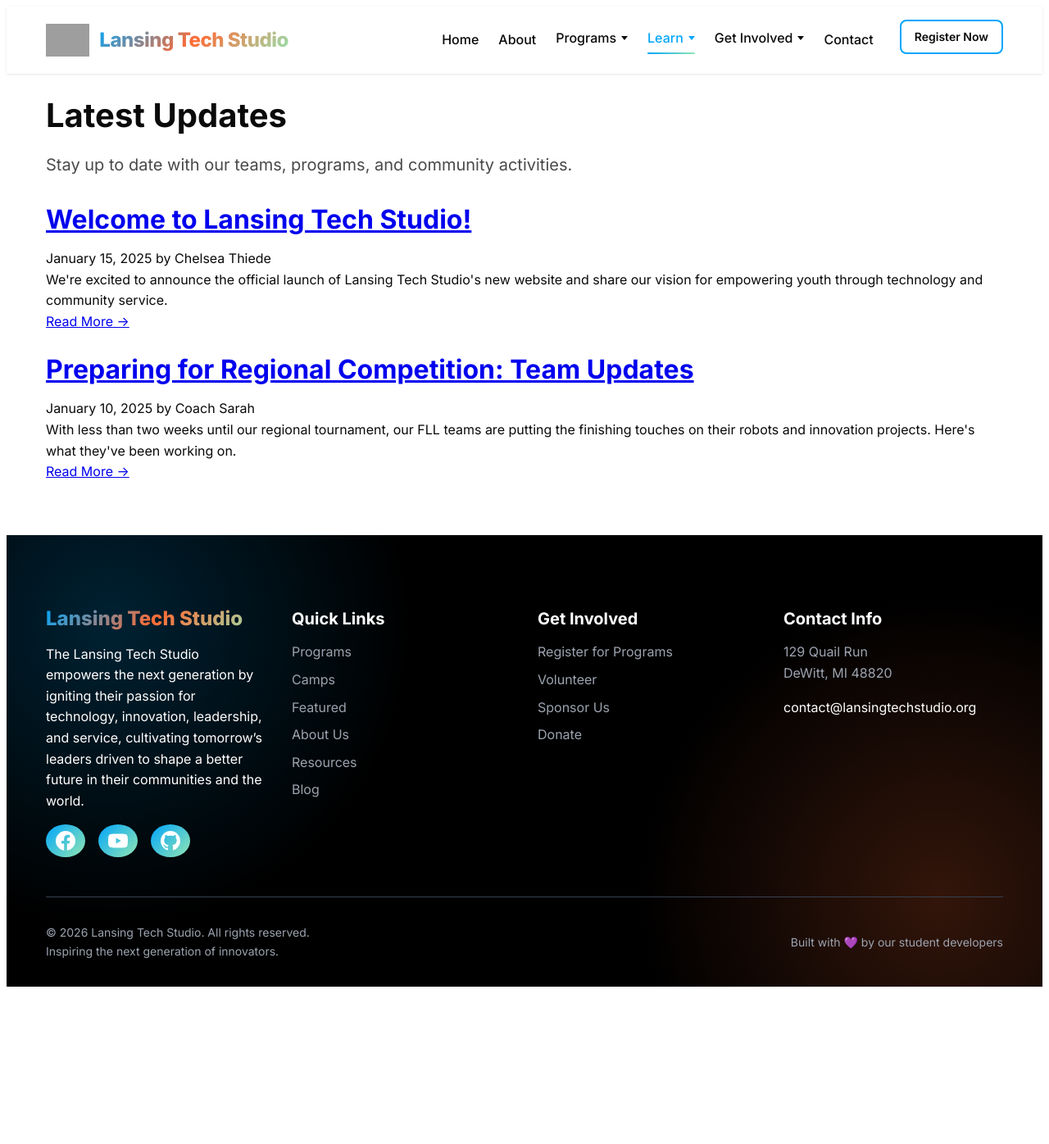
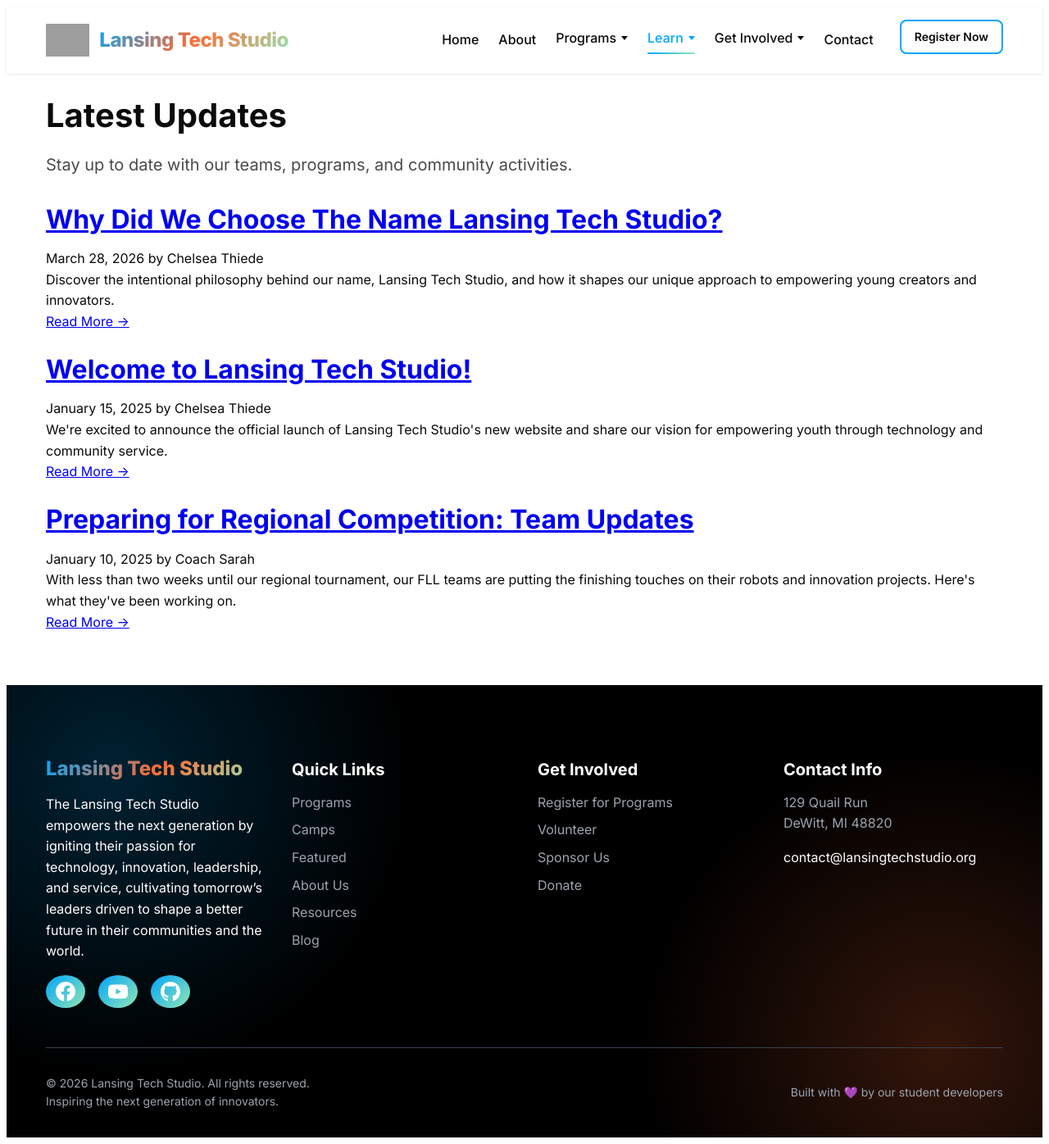
Before and after one commit to Lansing-Tech-Studio/Lansing-Tech-Studio.github.io, a Jekyll site: the page built from blog.md, in a window 1280 px wide and 1396 px high. Shown: the whole window at 82% size. Built offline with Jekyll 4.4.1, drawn with Linux system fonts in a browser that asks for light colours; grey boxes are pictures that could not be loaded.

Commit message:
Added blog post for the LTS name

```diff
--- /dev/null
+++ b/_posts/2026-03-28-why-lansing-tech-studio.md
@@ -0,0 +1,33 @@
+---
+layout: post
+title: "Why Did We Choose The Name Lansing Tech Studio?"
+date: 2026-03-28 10:00:00 -0500
+author: "Chelsea Thiede"
+categories: [announcements, philosophy]
+tags: [mission, vision, creativity, innovation]
+excerpt: "Discover the intentional philosophy behind our name, Lansing Tech Studio, and how it shapes our unique approach to empowering young creators and innovators."
+---
+
+<img src="/assets/images/building-the-future-at-lansing-tech-studio.png" alt="Building the Future at Lansing Tech Studio" class="post-image-right" />
+
+When we were choosing a name, we didn’t want something that sounded like a class… or a program… or just another after-school activity.
+
+We chose Lansing Tech Studio on purpose.
+
+A studio is where creators create.
+It’s where ideas are tested.
+Where prototypes are built.
+Where innovation happens.
+
+At Lansing Tech Studio, students aren’t just learning about technology — they’re using it to build, design, problem-solve, and lead.
+They are:
+* The creators
+* The next-gen leaders
+* The innovators
+
+Everything we do is centered around giving students space to think boldly, try bravely, fail safely, and build confidently.
+
+A studio isn’t about consuming.
+It’s about creating.
+
+And that’s exactly who our students are becoming.
--- a/assets/css/style.scss
+++ b/assets/css/style.scss
@@ -1278,6 +1278,7 @@ h4 { font-size: 1.25rem; }
   margin-top: 4rem;
   position: relative;
   overflow: hidden;
+  clear: both; /* Added this line */
 }
 
 .footer-content {
@@ -1685,14 +1686,6 @@ h4 { font-size: 1.25rem; }
   transition: all 0.3s ease;
 }
 
-.programs-nav-toggle span {
-  width: 20px;
-  height: 2px;
-  background: var(--text-white);
-  border-radius: 1px;
-  transition: all 0.3s ease;
-}
-
 .programs-nav-toggle:hover {
   box-shadow: var(--shadow-xl);
 }
@@ -2007,3 +2000,23 @@ html {
     min-width: 600px;
   }
 }
+
+/* Blog Posts */
+.blog-content .post-image-right {
+  float: right;
+  width: 40%; /* Adjust as needed */
+  max-width: 400px; /* Prevent it from getting too large */
+  margin: 0.5rem 0 1.5rem 2rem; /* Top, Right, Bottom, Left */
+  border-radius: 1rem;
+  box-shadow: var(--shadow-md);
+  height: auto;
+}
+
+@media (max-width: 768px) {
+  .blog-content .post-image-right {
+    float: none;
+    width: 100%;
+    max-width: 100%;
+    margin: 1.5rem 0; /* Center it with top/bottom margin */
+  }
+}
```
Also changed, not shown: 1 other file.
